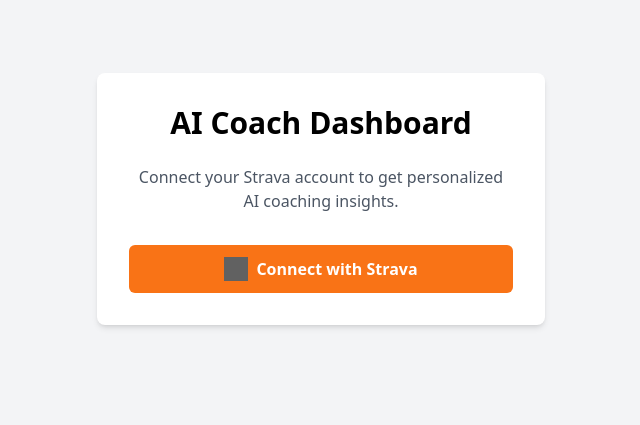
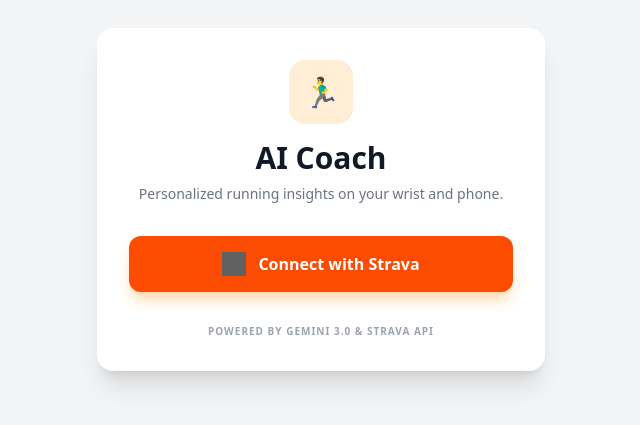
Before and after one commit to MPhong03/strava-ai-coaching, a React (Create React App) app in the folder frontend/: page /login in a window 1280 px wide. Shown: the part 201-626 px from the top of the page, without its empty margins (319-959 px from the left). Built offline with nearby package versions, Linux system fonts and the light colour scheme; no server answers; grey boxes are pictures that could not be loaded.

Commit message:
Add Android platform, configure Deep Linking and GitHub Actions for APK build

```diff
--- a/frontend/src/App.tsx
+++ b/frontend/src/App.tsx
@@ -1,5 +1,5 @@
-import React, { Suspense, lazy } from 'react';
-import { BrowserRouter as Router, Routes, Route, Navigate, Link } from 'react-router-dom';
+import React, { Suspense, lazy, useEffect } from 'react';
+import { BrowserRouter as Router, Routes, Route, Navigate, Link, useNavigate } from 'react-router-dom';
 import Login from './pages/Login';
 import StravaCallback from './pages/StravaCallback';
 import { useAuthStore } from './store/useAuthStore';
@@ -8,6 +8,8 @@
 import axios from 'axios';
 import { useQueryClient } from '@tanstack/react-query';
 import toast, { Toaster } from 'react-hot-toast';
+import { App as CapacitorApp } from '@capacitor/app';
+import { Browser } from '@capacitor/browser';
 
 // Lazy loading heavy pages
 const ActivityDetail = lazy(() => import('./pages/ActivityDetail'));
@@ -117,10 +119,31 @@
   return token ? <>{children}</> : <Navigate to="/login" />;
 };
 
-function App() {
+// Component chính xử lý Deep Linking
+const AppContent: React.FC = () => {
+  const navigate = useNavigate();
+
+  useEffect(() => {
+    // Lắng nghe sự kiện mở App qua URL (Deep Link)
+    CapacitorApp.addListener('appUrlOpen', (data: any) => {
+      // Ví dụ URL: com.m_phong.aicoach://callback?code=abc123...
+      const url = new URL(data.url);
+      const code = url.searchParams.get('code');
+
+      if (code) {
+        // Đóng trình duyệt in-app (nếu đang mở)
+        Browser.close();
+        // Chuyển hướng đến trang callback với mã code nhận được
+        navigate(`/auth/strava/callback?code=${code}`);
+      }
+    });
+
+    return () => {
+      CapacitorApp.removeAllListeners();
+    };
+  }, [navigate]);
+
   return (
-    <Router>
-      <Toaster position="bottom-right" reverseOrder={false} />
     <Suspense fallback={<div className="min-h-screen flex items-center justify-center text-gray-400">Loading...</div>}>
       <Routes>
         <Route path="/login" element={<Login />} />
@@ -132,6 +155,14 @@
         <Route path="/" element={<PrivateRoute><Dashboard /></PrivateRoute>} />
       </Routes>
     </Suspense>
+  );
+};
+
+function App() {
+  return (
+    <Router>
+      <Toaster position="bottom-right" reverseOrder={false} />
+      <AppContent />
     </Router>
   );
 }
--- a/frontend/src/pages/Login.tsx
+++ b/frontend/src/pages/Login.tsx
@@ -1,33 +1,60 @@
 import React from 'react';
+import { Capacitor } from '@capacitor/core';
+import { Browser } from '@capacitor/browser';
 
 const Login: React.FC = () => {
   const clientId = process.env.REACT_APP_STRAVA_CLIENT_ID;
-  const redirectUri = process.env.REACT_APP_STRAVA_REDIRECT_URI;
   const scope = 'activity:read_all,profile:read_all';
 
-  const handleLogin = () => {
+  // URL cho Web: localhost hoặc Vercel
+  const webRedirectUri = process.env.REACT_APP_STRAVA_REDIRECT_URI;
+
+  // URL cho Android: dùng custom scheme
+  const androidRedirectUri = 'com.m_phong.aicoach://callback';
+
+  const handleLogin = async () => {
+    const isNative = Capacitor.isNativePlatform();
+    const redirectUri = isNative ? androidRedirectUri : webRedirectUri;
+
     const stravaAuthUrl = `https://www.strava.com/oauth/authorize?client_id=${clientId}&redirect_uri=${redirectUri}&response_type=code&scope=${scope}`;
-    window.location.href = stravaAuthUrl;
+
+    if (isNative) {
+      // Mở trình duyệt hệ thống trên Mobile
+      await Browser.open({ url: stravaAuthUrl });
+    } else {
+      // Chuyển hướng trình duyệt trên Web
+      window.location.href = stravaAuthUrl;
+    }
   };
 
   return (
-    <div className="min-h-screen flex items-center justify-center bg-gray-100">
-      <div className="max-w-md w-full bg-white p-8 rounded-lg shadow-md">
-        <h2 className="text-3xl font-bold text-center mb-6">AI Coach Dashboard</h2>
-        <p className="text-gray-600 text-center mb-8">
-          Connect your Strava account to get personalized AI coaching insights.
-        </p>
+    <div className="min-h-screen flex items-center justify-center bg-gray-100 p-6">
+      <div className="max-w-md w-full bg-white p-8 rounded-2xl shadow-xl">
+        <div className="flex flex-col items-center mb-8">
+          <div className="w-16 h-16 bg-orange-100 rounded-2xl flex items-center justify-center mb-4">
+            <span className="text-3xl">🏃‍♂️</span>
+          </div>
+          <h2 className="text-3xl font-black text-gray-900 text-center">AI Coach</h2>
+          <p className="text-gray-500 text-sm text-center mt-2 font-medium">
+            Personalized running insights on your wrist and phone.
+          </p>
+        </div>
+
         <button
           onClick={handleLogin}
-          className="w-full flex items-center justify-center bg-orange-500 hover:bg-orange-600 text-white font-bold py-3 px-4 rounded-md transition duration-300"
+          className="w-full flex items-center justify-center bg-[#FC4C02] hover:bg-[#E34402] text-white font-bold py-4 px-4 rounded-xl transition duration-300 shadow-lg shadow-orange-200 active:scale-[0.98]"
         >
           <img
             src="https://upload.wikimedia.org/wikipedia/commons/c/cb/Strava_Logo.svg"
             alt="Strava"
-            className="w-6 h-6 mr-2 invert"
+            className="w-6 h-6 mr-3 invert"
           />
           Connect with Strava
         </button>
+
+        <p className="mt-8 text-center text-[10px] text-gray-400 uppercase tracking-widest font-bold">
+          Powered by Gemini 3.0 & Strava API
+        </p>
       </div>
     </div>
   );
```
Also changed, not shown: frontend/capacitor.config.ts (added, +18 -0 lines), frontend/package.json (+9 -1 lines), 54 other files (tests, documents, lock files or other folders). Lines whose indentation alone changed are shown as unchanged.
